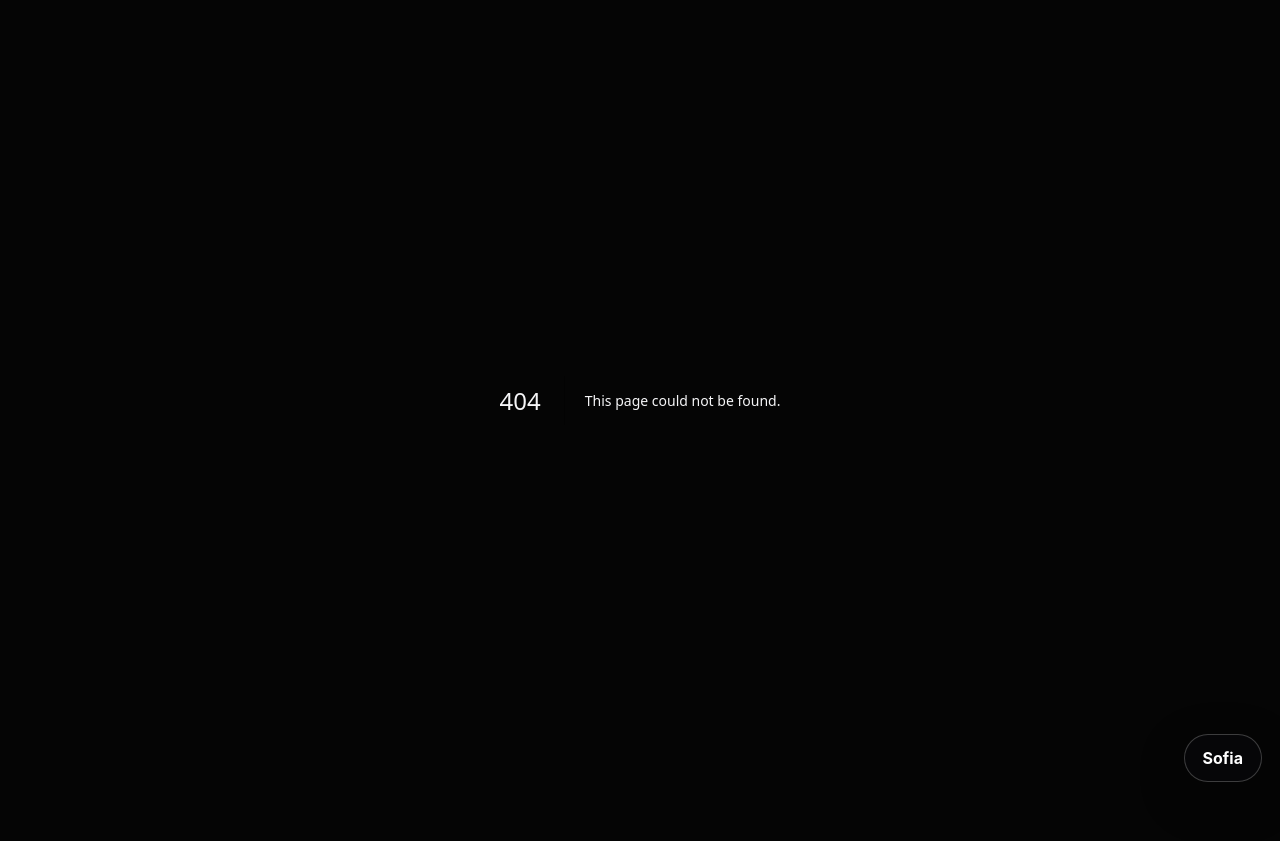
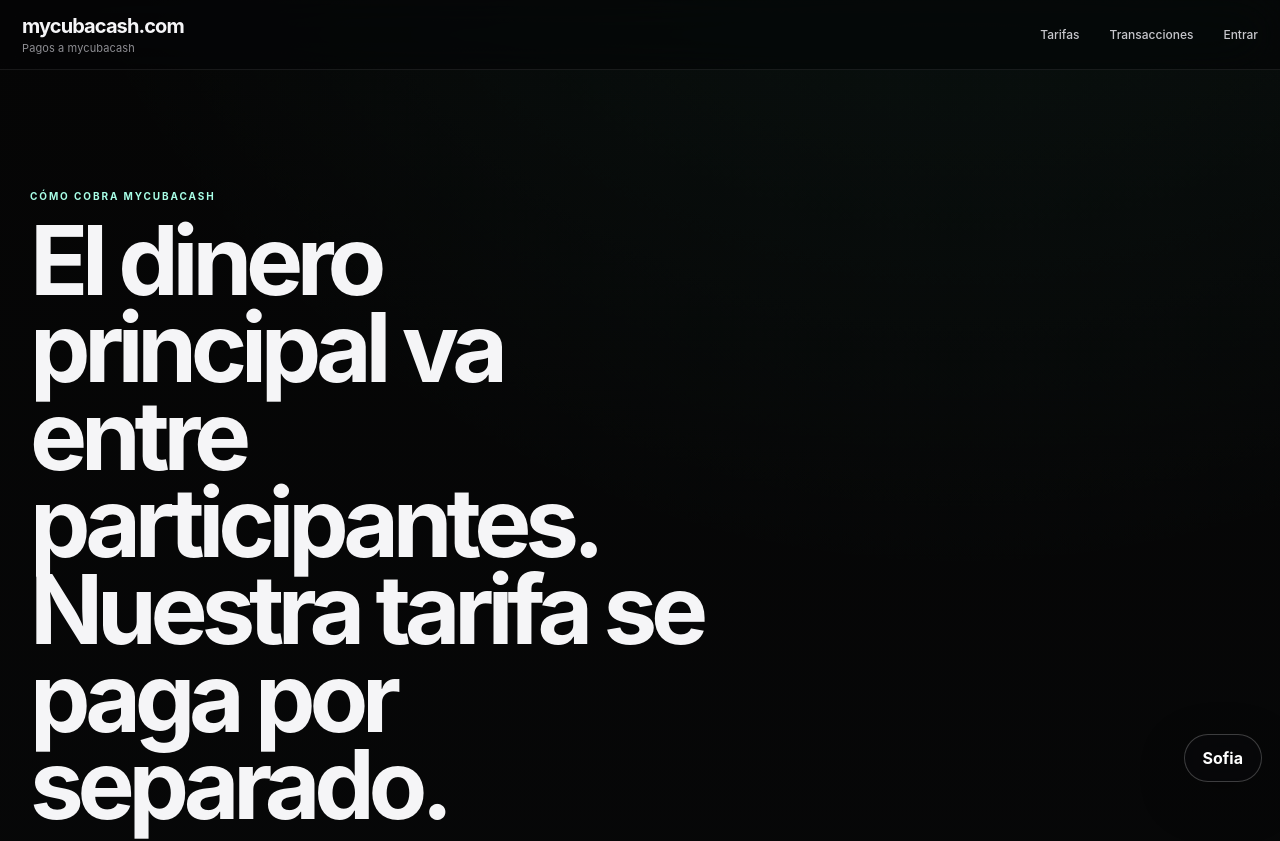
Before and after one commit to SAHJONY/CUBACASH, a Next.js app: page /1/payments in a window 1280 px wide. Before the commit this address had no page. Shown: the top 841 px of the page. Before the commit the page ends 800 px from the top, so only its background shows below. Built offline with nearby package versions, Linux system fonts and the light colour scheme.

Commit message:
Add platform payment information page

```diff
--- /dev/null
+++ b/app/[locale]/payments/page.tsx
@@ -0,0 +1,70 @@
+import { localeOf } from '@/lib/i18n';
+
+const methods=[
+  {
+    key:'automatic',
+    es:'Pago automático de tarifa',
+    en:'Automatic platform-fee payment',
+    esBody:'Cuando exista un checkout activo, la aplicación mostrará el método disponible (por ejemplo tarjeta o ACH), el importe exacto y la referencia antes de pagar. No se considera disponible hasta que el proveedor de pagos esté realmente configurado.',
+    enBody:'When an active checkout exists, the app will show the available method (for example card or ACH), the exact amount and reference before payment. It is not treated as available until the payment provider is actually configured.'
+  },
+  {
+    key:'manual',
+    es:'Pago manual con referencia',
+    en:'Manual payment with reference',
+    esBody:'Para cuentas aprobadas, mycubacash puede emitir una referencia de tarifa y aceptar evidencia de pago por un método permitido. El pago queda pendiente hasta que un revisor autorizado lo reconcilie y confirme.',
+    enBody:'For approved accounts, mycubacash may issue a platform-fee reference and accept payment evidence through an allowed method. The payment remains pending until an authorized reviewer reconciles and confirms it.'
+  },
+  {
+    key:'receipt',
+    es:'Confirmación y recibo',
+    en:'Confirmation and receipt',
+    esBody:'La tarifa de mycubacash se registra separada del dinero principal entre participantes. Una vez confirmada, la tarifa queda marcada como pagada con su referencia y evidencia correspondiente.',
+    enBody:'The mycubacash fee is recorded separately from principal exchanged between participants. Once confirmed, the fee is marked paid with its corresponding reference and evidence.'
+  }
+] as const;
+
+export default async function PaymentsPage({params}:{params:Promise<{locale:string}>}){
+  const {locale:raw}=await params;
+  const locale=localeOf(raw);
+  const es=locale==='es';
+
+  return <main className="shell" dir={locale==='ar'?'rtl':'ltr'}>
+    <nav className="nav">
+      <a href={`/${locale}`} className="brandwrap"><div className="brand">mycubacash.com</div><small>{es?'Pagos a mycubacash':'Payments to mycubacash'}</small></a>
+      <div className="navlinks">
+        <a href={`/${locale}/fees`}>{es?'Tarifas':'Fees'}</a>
+        <a href={`/${locale}/transactions`}>{es?'Transacciones':'Transactions'}</a>
+        <a href={`/${locale}/auth`}>{es?'Entrar':'Sign in'}</a>
+      </div>
+    </nav>
+
+    <section className="hero">
+      <div className="heroCopy">
+        <div className="eyebrow">{es?'CÓMO COBRA MYCUBACASH':'HOW MYCUBACASH GETS PAID'}</div>
+        <h1>{es?'El dinero principal va entre participantes. Nuestra tarifa se paga por separado.':'Principal moves between participants. Our platform fee is paid separately.'}</h1>
+        <p className="heroLead">{es?'En operaciones directas entre negocios, mycubacash no toma custodia del dinero principal. La aplicación calcula y registra una tarifa de plataforma separada por el servicio, la coordinación, los controles y el registro transaccional.':'In direct business-to-business transactions, mycubacash does not take custody of principal. The app calculates and records a separate platform fee for the service, coordination, controls and transaction record.'}</p>
+        <p className="heroSub">{es?'Nunca envíes dinero usando datos bancarios o instrucciones recibidas fuera de la aplicación o de un canal autorizado de mycubacash. Usa siempre la referencia de tarifa mostrada para tu operación.':'Never send money using banking details or instructions received outside the app or an authorized mycubacash channel. Always use the platform-fee reference shown for your transaction.'}</p>
+        <div className="actions"><a className="cta" href={`/${locale}/fees`}>{es?'Ver tarifas':'View fees'}</a><a className="ghost" href={`/${locale}/transactions`}>{es?'Ver transacciones':'View transactions'}</a></div>
+      </div>
+    </section>
+
+    <section className="section">
+      <div className="sectionHead"><div><span className="eyebrow">{es?'FLUJO DE COBRO':'COLLECTION FLOW'}</span><h2>{es?'Una tarifa separada, trazable y reconciliable.':'A separate, traceable and reconcilable fee.'}</h2></div><p>{es?'La tarifa nunca debe confundirse con el principal que pagan o reciben los participantes.':'The platform fee must never be confused with principal paid or received by participants.'}</p></div>
+      <div className="featureGrid">
+        <article className="feature"><div className="icon">1</div><h3>{es?'Se calcula la tarifa':'Fee is calculated'}</h3><p>{es?'La aplicación aplica la regla publicada para el producto y muestra el importe correspondiente.':'The app applies the published product rule and shows the corresponding amount.'}</p></article>
+        <article className="feature"><div className="icon">2</div><h3>{es?'Se crea una referencia':'A reference is created'}</h3><p>{es?'La tarifa queda vinculada a una transacción o entidad concreta para evitar pagos sin identificar.':'The fee is linked to a specific transaction or entity to prevent unidentified payments.'}</p></article>
+        <article className="feature"><div className="icon">3</div><h3>{es?'Se paga y se reconcilia':'Payment is reconciled'}</h3><p>{es?'El estado cambia a pagado únicamente después de una confirmación válida del proveedor de pagos o de una revisión manual autorizada.':'Status changes to paid only after valid payment-provider confirmation or authorized manual review.'}</p></article>
+      </div>
+    </section>
+
+    <section className="section">
+      <div className="sectionHead"><div><span className="eyebrow">{es?'MÉTODOS':'METHODS'}</span><h2>{es?'Solo métodos presentados por la aplicación o autorizados por mycubacash.':'Only methods presented by the app or authorized by mycubacash.'}</h2></div></div>
+      <div className="featureGrid">{methods.map(method=><article className="feature" key={method.key}><h3>{es?method.es:method.en}</h3><p>{es?method.esBody:method.enBody}</p></article>)}</div>
+    </section>
+
+    <section className="policyBlock"><div><span className="eyebrow">{es?'IMPORTANTE':'IMPORTANT'}</span><h2>{es?'No publicamos instrucciones bancarias sensibles en páginas públicas.':'We do not publish sensitive banking instructions on public pages.'}</h2></div><p>{es?'Cuando corresponda un pago manual, las instrucciones deben aparecer dentro de una sesión autenticada o ser emitidas por un canal autorizado, junto con la referencia exacta. La confirmación manual requiere revisión de un usuario autorizado de la plataforma.':'When a manual payment applies, instructions should appear in an authenticated session or be issued through an authorized channel together with the exact reference. Manual confirmation requires review by an authorized platform user.'}</p></section>
+
+    <footer className="footer"><strong>mycubacash.com</strong><span>{es?'Tarifa separada del principal · Referencia obligatoria · Confirmación trazable':'Fee separate from principal · Reference required · Traceable confirmation'}</span><span><a href={`/${locale}/fees`}>{es?'Tarifas':'Fees'}</a> · <a href={`/${locale}/terms`}>{es?'Términos':'Terms'}</a> · <a href={`/${locale}/privacy`}>{es?'Privacidad':'Privacy'}</a></span></footer>
+  </main>;
+}
```
